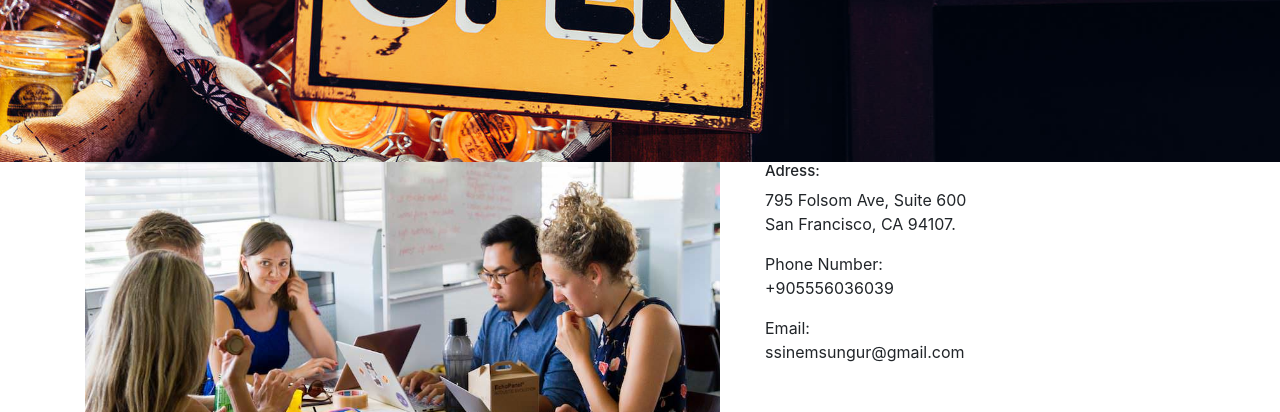
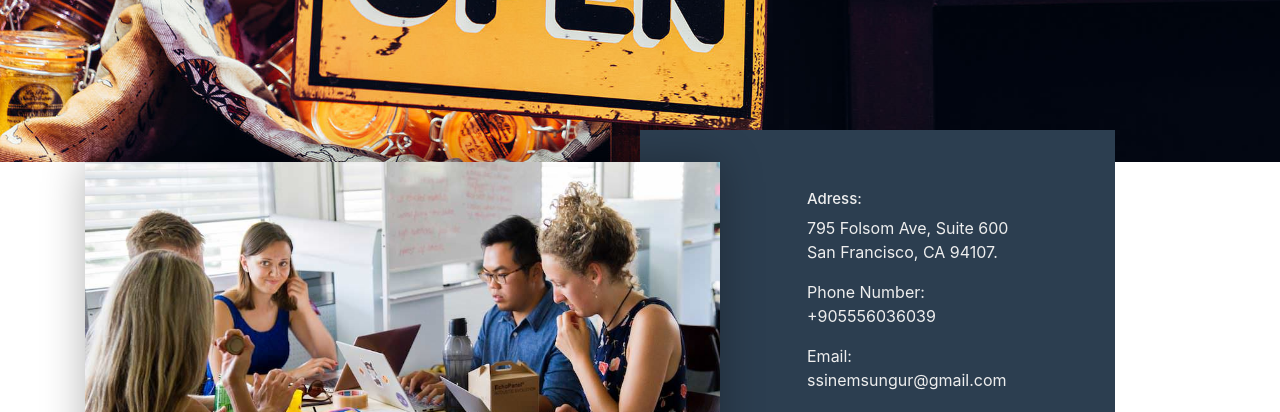
Before and after one commit to SinemSungur/estent-real-estate-demo-page, a website: page contact.html in a window 1280 px wide. Shown: the part 388-800 px from the top of the page. Drawn offline with nearby package versions, Linux system fonts and the light colour scheme; a web font is replaced by a local one.

Commit message:
style2.css updated

```diff
--- a/style2.css
+++ b/style2.css
@@ -1,9 +1,30 @@
-
-/*   SERVICES SUBPAGE   */
+/*   CONTACT SUBPAGE   */
 .contact-header {
-        background-image: url(images/Contact-header.jpg);
-        background-position: center;
-        background-repeat: no-repeat;
-        background-size: cover;
-        height: 550px;
+  background-image: url(images/Contact-header.jpg);
+  background-position: center;
+  background-repeat: no-repeat;
+  background-size: cover;
+  height: 550px;
 }
+/* CONTACT SUBPAGE ADRESS PART */
+.adress-part-img {
+  box-shadow: 0 0 40px rgba(0, 0, 0, 0.3);
+  z-index: 2;
+}
+.contact-adress-container {
+  background-color: #2c3e50 !important;
+  padding: 60px;
+  color: #eee;
+}
+@media screen and (min-width: 992px) {
+  .contact-adress-container {
+    position: absolute;
+    top: -32px;
+    left: -95px;
+    z-index: 0;
+    padding: 60px 60px 60px 167px !important;
+  }
+  .adress-part-img {
+    position: relative;
+  }
+}
```
